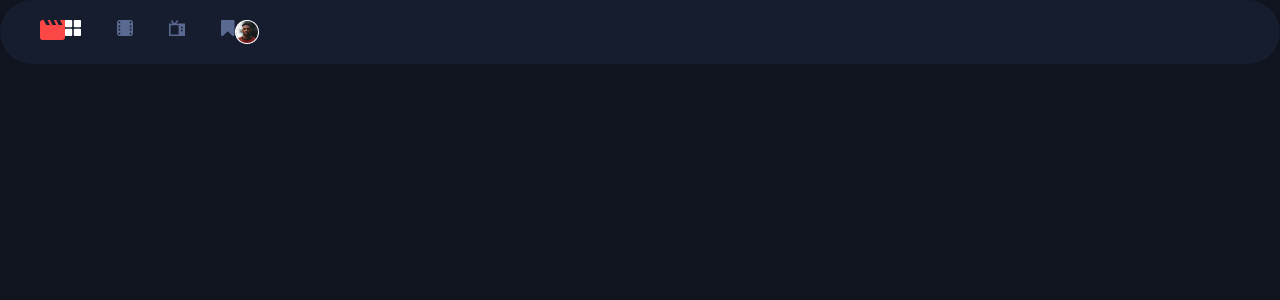
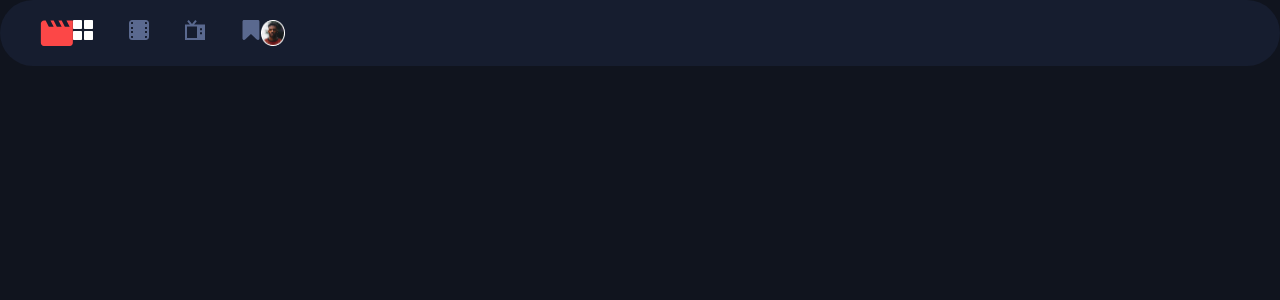
Before and after one commit to Moxhay/entertainment-web-app, a React (Vite) app: page / in a window 1280 px wide. Shown: the top 300 px of the page. Built offline with nearby package versions, Linux system fonts and the light colour scheme.

Commit message:
change svg to adap to diferente size using tailwind breakpoint

```diff
--- a/src/components/icons/Bookmark.jsx
+++ b/src/components/icons/Bookmark.jsx
@@ -1,16 +1,15 @@
 import PropTypes from 'prop-types'
 
-const Bookmark = ({ bg, border = 'none' }) => {
+const Bookmark = ({ bg }) => {
     return (
         <svg
-            width="14"
-            height="16"
-            viewBox="0 0 14 16"
-            fill={border}
+            className="h-4 w-4 md:h-5 md:w-5"
+            viewBox="0 0 17 20"
+            fill="none"
             xmlns="http://www.w3.org/2000/svg"
         >
             <path
-                d="M12.3093 0C12.4715 0 12.6266 0.031725 12.7746 0.0951751C13.0073 0.186825 13.1923 0.331351 13.3298 0.528751C13.4673 0.726151 13.536 0.944701 13.536 1.1844V14.8156C13.536 15.0553 13.4673 15.2738 13.3298 15.4712C13.1923 15.6686 13.0073 15.8132 12.7746 15.9048C12.6407 15.9612 12.4856 15.9894 12.3093 15.9894C11.9709 15.9894 11.6783 15.8766 11.4316 15.651L6.76801 11.1672L2.10443 15.651C1.85063 15.8837 1.55805 16 1.2267 16C1.06455 16 0.909451 15.9683 0.761401 15.9048C0.528751 15.8132 0.343688 15.6686 0.206213 15.4712C0.0687376 15.2738 0 15.0553 0 14.8156V1.1844C0 0.944701 0.0687376 0.726151 0.206213 0.528751C0.343688 0.331351 0.528751 0.186825 0.761401 0.0951751C0.909451 0.031725 1.06455 0 1.2267 0H12.3093Z"
+                d="M15.3866 0C15.5893 0 15.7832 0.0396563 15.9683 0.118969C16.2591 0.233532 16.4904 0.414188 16.6623 0.660939C16.8341 0.907689 16.92 1.18088 16.92 1.4805V18.5195C16.92 18.8191 16.8341 19.0923 16.6623 19.3391C16.4904 19.5858 16.2591 19.7665 15.9683 19.881C15.8008 19.9515 15.607 19.9868 15.3866 19.9868C14.9636 19.9868 14.5979 19.8458 14.2895 19.5638L8.46001 13.959L2.63054 19.5638C2.31328 19.8546 1.94757 20 1.53338 20C1.33069 20 1.13681 19.9603 0.951751 19.881C0.660939 19.7665 0.42961 19.5858 0.257766 19.3391C0.085922 19.0923 0 18.8191 0 18.5195V1.4805C0 1.18088 0.085922 0.907689 0.257766 0.660939C0.42961 0.414188 0.660939 0.233532 0.951751 0.118969C1.13681 0.0396563 1.33069 0 1.53338 0H15.3866Z"
                 fill={bg}
             />
         </svg>
@@ -20,5 +19,4 @@
 export default Bookmark
 Bookmark.propTypes = {
     bg: PropTypes.string.isRequired,
-    border: PropTypes.string,
 }
--- a/src/components/icons/HomeIcon.jsx
+++ b/src/components/icons/HomeIcon.jsx
@@ -1,18 +1,17 @@
 import PropTypes from 'prop-types'
 
-const HomeIcon = ({ bg, border = 'none' }) => {
+const HomeIcon = ({ bg }) => {
     return (
         <svg
-            width="16"
-            height="16"
-            viewBox="0 0 16 16"
-            fill={border}
+            className="h-4 w-4 md:h-5 md:w-5"
+            viewBox="0 0 20 20"
+            fill="none"
             xmlns="http://www.w3.org/2000/svg"
         >
             <path
                 fillRule="evenodd"
                 clipRule="evenodd"
-                d="M0.8 0H6.4C6.88 0 7.2 0.32 7.2 0.8V6.4C7.2 6.88 6.88 7.2 6.4 7.2H0.8C0.32 7.2 0 6.88 0 6.4V0.8C0 0.32 0.32 0 0.8 0ZM0.8 8.8H6.4C6.88 8.8 7.2 9.12 7.2 9.6V15.2C7.2 15.68 6.88 16 6.4 16H0.8C0.32 16 0 15.68 0 15.2V9.6C0 9.12 0.32 8.8 0.8 8.8ZM15.2 0H9.6C9.12 0 8.8 0.32 8.8 0.8V6.4C8.8 6.88 9.12 7.2 9.6 7.2H15.2C15.68 7.2 16 6.88 16 6.4V0.8C16 0.32 15.68 0 15.2 0ZM9.6 8.8H15.2C15.68 8.8 16 9.12 16 9.6V15.2C16 15.68 15.68 16 15.2 16H9.6C9.12 16 8.8 15.68 8.8 15.2V9.6C8.8 9.12 9.12 8.8 9.6 8.8Z"
+                d="M1 0H8C8.6 0 9 0.4 9 1V8C9 8.6 8.6 9 8 9H1C0.4 9 0 8.6 0 8V1C0 0.4 0.4 0 1 0ZM1 11H8C8.6 11 9 11.4 9 12V19C9 19.6 8.6 20 8 20H1C0.4 20 0 19.6 0 19V12C0 11.4 0.4 11 1 11ZM19 0H12C11.4 0 11 0.4 11 1V8C11 8.6 11.4 9 12 9H19C19.6 9 20 8.6 20 8V1C20 0.4 19.6 0 19 0ZM12 11H19C19.6 11 20 11.4 20 12V19C20 19.6 19.6 20 19 20H12C11.4 20 11 19.6 11 19V12C11 11.4 11.4 11 12 11Z"
                 fill={bg}
             />
         </svg>
@@ -22,5 +21,4 @@
 export default HomeIcon
 HomeIcon.propTypes = {
     bg: PropTypes.string.isRequired,
-    border: PropTypes.string,
 }
--- a/src/components/icons/MovieIcon.jsx
+++ b/src/components/icons/MovieIcon.jsx
@@ -1,18 +1,17 @@
 import PropTypes from 'prop-types'
 
-const MovieIcon = ({ bg, border = 'none' }) => {
+const MovieIcon = ({ bg }) => {
     return (
         <svg
-            width="16"
-            height="16"
-            viewBox="0 0 16 16"
-            fill={border}
+            className="h-4 w-4 md:h-5 md:w-5"
+            viewBox="0 0 20 20"
+            fill="none"
             xmlns="http://www.w3.org/2000/svg"
         >
             <path
                 fillRule="evenodd"
                 clipRule="evenodd"
-                d="M13.5644 0H2.43556C1.09044 0 0 1.09044 0 2.43556V13.5644C0 14.9096 1.09044 16 2.43556 16H13.5644C14.2104 16 14.8299 15.7434 15.2866 15.2866C15.7434 14.8299 16 14.2104 16 13.5644V2.43556C16 1.78961 15.7434 1.17011 15.2866 0.713358C14.8299 0.256602 14.2104 0 13.5644 0ZM3.2 7.2H1.6V5.6H3.2V7.2ZM3.2 8.8H1.6V10.4H3.2V8.8ZM14.4 7.2H12.8V5.6H14.4V7.2ZM14.4 8.8H12.8V10.4H14.4V8.8ZM14.4 2.192V3.2H12.8V1.6H13.808C13.965 1.6 14.1156 1.66237 14.2266 1.77339C14.3376 1.88441 14.4 2.03499 14.4 2.192ZM3.2 1.6H2.192C2.03499 1.6 1.88441 1.66237 1.77339 1.77339C1.66237 1.88441 1.6 2.03499 1.6 2.192V3.2H3.2V1.6ZM1.6 13.808V12.8H3.2V14.4H2.192C2.03499 14.4 1.88441 14.3376 1.77339 14.2266C1.66237 14.1156 1.6 13.965 1.6 13.808ZM12.8 14.4H13.808C14.135 14.4 14.4 14.135 14.4 13.808V12.8H12.8V14.4Z"
+                d="M16.9556 0H3.04444C1.36304 0 0 1.36304 0 3.04444V16.9556C0 18.637 1.36304 20 3.04444 20H16.9556C17.763 20 18.5374 19.6792 19.1083 19.1083C19.6792 18.5374 20 17.763 20 16.9556V3.04444C20 2.23701 19.6792 1.46264 19.1083 0.891697C18.5374 0.320753 17.763 0 16.9556 0ZM4 9H2V7H4V9ZM4 11H2V13H4V11ZM18 9H16V7H18V9ZM18 11H16V13H18V11ZM18 2.74V4H16V2H17.26C17.4563 2 17.6445 2.07796 17.7833 2.21674C17.922 2.35552 18 2.54374 18 2.74ZM4 2H2.74C2.54374 2 2.35552 2.07796 2.21674 2.21674C2.07796 2.35552 2 2.54374 2 2.74V4H4V2ZM2 17.26V16H4V18H2.74C2.54374 18 2.35552 17.922 2.21674 17.7833C2.07796 17.6445 2 17.4563 2 17.26ZM17.26 18C17.6687 18 18 17.6687 18 17.26V16H16V18H17.26Z"
                 fill={bg}
             />
         </svg>
@@ -22,5 +21,4 @@
 export default MovieIcon
 MovieIcon.propTypes = {
     bg: PropTypes.string.isRequired,
-    border: PropTypes.string,
 }
--- a/src/components/icons/MovieLogo.jsx
+++ b/src/components/icons/MovieLogo.jsx
@@ -1,10 +1,33 @@
-const MovieLogo = () =>{
+const MovieLogo = () => {
     return (
-        <svg width="25" height="20" viewBox="0 0 25 20" fill="none" xmlns="http://www.w3.org/2000/svg">
-            <path
-                d="M20 0L22.5 5H18.75L16.25 0H13.75L16.25 5H12.5L10 0H7.5L10 5H6.25L3.75 0H2.5C1.11875 0 0.0125 1.11875 0.0125 2.5L0 17.5C0 18.8813 1.11875 20 2.5 20H22.5C23.8813 20 25 18.8813 25 17.5V0H20Z"
-                fill="#FC4747" />
-        </svg>
+        <>
+            <svg
+                className="hidden md:flex"
+                width="33"
+                height="26"
+                viewBox="0 0 33 26"
+                fill="none"
+                xmlns="http://www.w3.org/2000/svg"
+            >
+                <path
+                    d="M26.463 0.408386L29.663 6.80839H24.863L21.663 0.408386H18.463L21.663 6.80839H16.863L13.663 0.408386H10.463L13.663 6.80839H8.86304L5.66304 0.408386H4.06304C2.29504 0.408386 0.879037 1.84039 0.879037 3.60839L0.863037 22.8084C0.863037 24.5764 2.29504 26.0084 4.06304 26.0084H29.663C31.431 26.0084 32.863 24.5764 32.863 22.8084V0.408386H26.463Z"
+                    fill="#FC4747"
+                />
+            </svg>
+            <svg
+                className="md:hidden"
+                width="25"
+                height="20"
+                viewBox="0 0 25 20"
+                fill="none"
+                xmlns="http://www.w3.org/2000/svg"
+            >
+                <path
+                    d="M20 0L22.5 5H18.75L16.25 0H13.75L16.25 5H12.5L10 0H7.5L10 5H6.25L3.75 0H2.5C1.11875 0 0.0125 1.11875 0.0125 2.5L0 17.5C0 18.8813 1.11875 20 2.5 20H22.5C23.8813 20 25 18.8813 25 17.5V0H20Z"
+                    fill="#FC4747"
+                />
+            </svg>
+        </>
     )
 }
-export default MovieLogo;
+export default MovieLogo
--- a/src/components/icons/TvIcon.jsx
+++ b/src/components/icons/TvIcon.jsx
@@ -1,18 +1,19 @@
 import PropTypes from 'prop-types'
 
-const TvIcon = ({ bg, border = 'none' }) => {
+const TvIcon = ({ bg }) => {
     return (
         <svg
-            width="16"
-            height="16"
-            viewBox="0 0 16 16"
-            fill={border}
+            className="h-4 w-4 md:h-5 md:w-5"
+            width="20"
+            height="20"
+            viewBox="0 0 20 20"
+            fill="none"
             xmlns="http://www.w3.org/2000/svg"
         >
             <path
                 fillRule="evenodd"
                 clipRule="evenodd"
-                d="M7.264 3.58487H16V16H0V3.58487H3.936L1.776 0.962173L3.024 0.0232784L5.6 3.12706L8.176 0L9.424 0.962173L7.264 3.58487ZM1.6 14.4481H9.6V5.13676H1.6V14.4481ZM13.6 11.3443H12V9.79243H13.6V11.3443ZM12 8.24054H13.6V6.68865H12V8.24054Z"
+                d="M9.08 4.48109H20V20H0V4.48109H4.92L2.22 1.20272L3.78 0.029098L7 3.90883L10.22 0L11.78 1.20272L9.08 4.48109ZM2 6.42095V18.0601H12V6.42095H2ZM17 14.1804H15V12.2405H17V14.1804ZM15 10.3007H17V8.36082H15V10.3007Z"
                 fill={bg}
             />
         </svg>
@@ -22,5 +23,4 @@
 export default TvIcon
 TvIcon.propTypes = {
     bg: PropTypes.string.isRequired,
-    border: PropTypes.string,
 }
```
